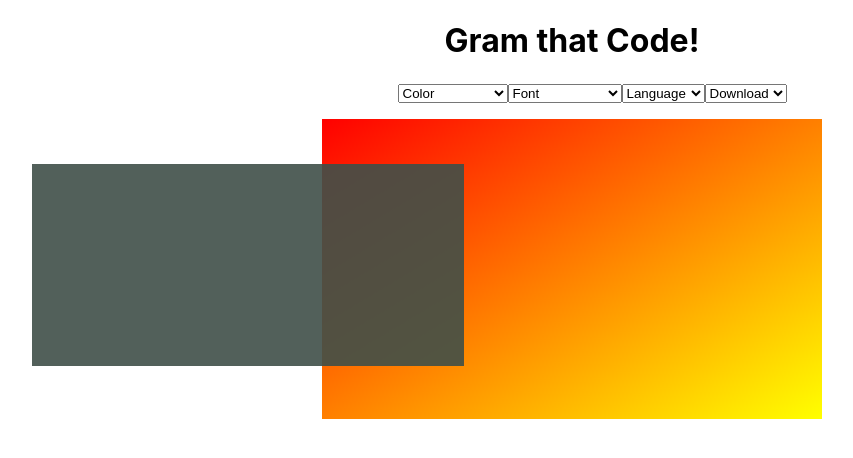
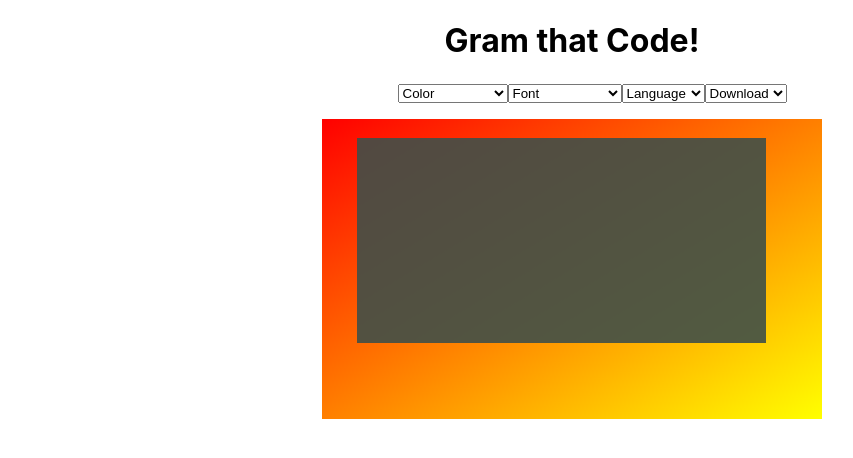
Before and after one commit to rkaufusi/gram-that-code, a React (Create React App) app: page / in a window 1280 px wide. Shown: the top 458 px of the page, without its empty margins (68-921 px from the left). Built offline with nearby package versions, Linux system fonts and the light colour scheme.

Commit message:
fixed highlighting, fixed positioning

```diff
--- a/src/App.css
+++ b/src/App.css
@@ -66,15 +66,19 @@
 .Font {
   font-family: "Courier New", monospace;
 }
+
 .Monaco {
   font-family: "monaco", Consolas, Lucida Console, monospace;;
 }
+
 .Menlo {
   font-family: "menlo", monospace;
 }
+
 .Arial {
   font-family: Arial, sans-serif;
 }
+
 .Lucida-Console {
   font-family: Lucida Console,Lucida Sans Typewriter, monaco, Bitstream Vera Sans Mono, monospace;
 }
@@ -83,54 +87,77 @@
   color: red;
 }
 .text-container {
+  position: relative;
   margin: auto;
   width: 500px;
   height: 400px;
-
   background-image: linear-gradient(to bottom right, red , yellow);
 }
 
 .red-blue {
   background-image: linear-gradient(to bottom right, red , rgb(13, 0, 255));
 }
+
 .green-yellow {
   background-image: linear-gradient(to bottom right, rgb(54, 235, 9) , yellow);
 }
+
 .orange-purple {
   background-image: linear-gradient(to bottom right, rgb(255, 145, 0) , rgb(183, 0, 255));
 }
+
 .blue-green {
   background-image: linear-gradient(to bottom right, rgb(4, 0, 255) , rgb(72, 255, 0));
 }
+
 #myCode {
   z-index: 1;
   tab-size: 2;
+
 }
+
+.form-control:focus{
+
+}
+
 #text-area {
+  position: absolute;
+  top: 10%;
+  left: 8%;
   color: transparent;
   background-color: transparent;
   caret-color: white;
   z-index: 1;
   border: none;
+  width: 403px;
+  top: 10%;
+  left: 10%;
+  outline:0px !important;
+  -webkit-appearance:none;
+  box-shadow: none !important;
+
 }
+
+
 
 #highlighting {
   z-index: 0;
-  background-color: #404f49;;
+  background-color: #404f49;
+  width: 380px;
+  opacity: 90%;
+  top: 4%;
+  left: 7%;
 }
 
 #text-area, #highlighting {
+  tab-size: 2;
   position: absolute;
-  top: 100px;
-  left: 100px;
+  font-size: 11pt;
+  font-family: monospace;
+  line-height: 16pt;
   overflow: auto;
   white-space: nowrap;
   tab-size: 2;
-  margin-top: 5%;
-  margin-bottom: 5%;
-  width: 400px;
-  /*height: 200px;*/
-  opacity: 90%;
+
   resize: none;
-
 }
--- a/src/InputArea.js
+++ b/src/InputArea.js
@@ -2,6 +2,9 @@ import React , {useState, useRef, useEffect} from 'react';
 import html2canvas from 'html2canvas';
 import Prism from 'prismjs';
 import "prismjs/themes/prism-tomorrow.css";
+import 'prismjs/components/prism-python';
+import 'prismjs/components/prism-java';
+import 'prismjs/components/prism-typescript';
 
 const InputArea = ({values, colors, downloadUsed, language}) => {
   const [text, setText] = useState('');
@@ -11,26 +14,31 @@ const InputArea = ({values, colors, downloadUsed, language}) => {
   const [backgroundheight, setBackgroundheight] = useState(300);
   const [change, setChange] = useState(0);
 
-  console.log(language)
+
+  useEffect(() => {
+    Prism.highlightAll();
+  },[language]);
 
 
   const handleChange = event => {
     change < 20 ? setChange(change + 1) : setChange(0);
     setText(event.target.value)
-    console.log(event.target.value);
   }
 
 
   useEffect(() => {
     let numLines = text.split(/\r\n|\r|\n/).length;
     setNumberOfLines(numLines);
-    console.log('number of lines ' + numberOfLines);
+    //console.log('number of lines ' + numberOfLines);
 
     if(numberOfLines === nextLine) {
-      console.log('numberOfLines === nextLine' + numberOfLines + ' ' + nextLine);
+      //console.log('numberOfLines === nextLine' + numberOfLines + ' ' + nextLine);
       setMyHeight(myHeight + 15);
       setBackgroundheight(backgroundheight + 15);
       setNextLine(nextLine + 1);
+    }
+    if(text[text.length-1] == "\n") { // If the last character is a newline character
+      text += " "; // Add a placeholder space character to the final line
     }
   }, [text]);
 
@@ -71,39 +79,32 @@ const InputArea = ({values, colors, downloadUsed, language}) => {
     useEffect(() => {
       Prism.highlightAll();
     }, [change]);
-/*
-    function update(userText) {
-      let result_element = document.querySelector("#myCode");
-      // Update code
-      result_element.innerText = userText;
-      // Syntax Highlight
-      Prism.highlightElement(result_element);
-    }*/
 
-
-//{`language-${language}` + ` background ` + values.replace(/\s/g, '-')}
     return (
         <React.Fragment>
+
           <div id='download' style={{height: backgroundheight + 'px', transition: 'height .3s'}} className={`text-container ${colors.toLowerCase()}`}>
 
             <textarea
             id='text-area'
             style={{height: myHeight + 'px', transition: 'height .2s'}}
-            className={'background ' + values.replace(/\s/g, '-')}
+           /* className={values.replace(/\s/g, '-')}    */
+            value={text} onChange={handleChange}
+            spellCheck='false'/>
 
-            value={text} onChange={handleChange}
-            spellcheck='false'/>
-
-          </div>
+          <div className='code-div'>
             <pre
               id='highlighting'
               aria-hidden='true'
-              style={{height: myHeight - 30 + 'px', transition: 'height .2s'}}
+              style={{height: myHeight - 25 + 'px', transition: 'height .2s'}}
             >
-            <code id='myCode'  className={`language-javascript`}>
+            <code id='myCode' className={`${language === 'Language' || language === '' ? 'language-python' : `language-${language.toLowerCase()}`}`}>
             {text}
             </code>
           </pre>
+          </div>
+          </div>
+
         </React.Fragment>
     )
 }
--- a/src/Navbar.js
+++ b/src/Navbar.js
@@ -3,6 +3,7 @@ import SelectedOption from './SelectedOption.js';
 import InputArea from './InputArea';
 import Prism from 'prismjs';
 import "prismjs/themes/prism-tomorrow.css";
+import 'prismjs/components/prism-python';
 
 const Navbar = () => {
     const [font, setFont] = useState('');
```
